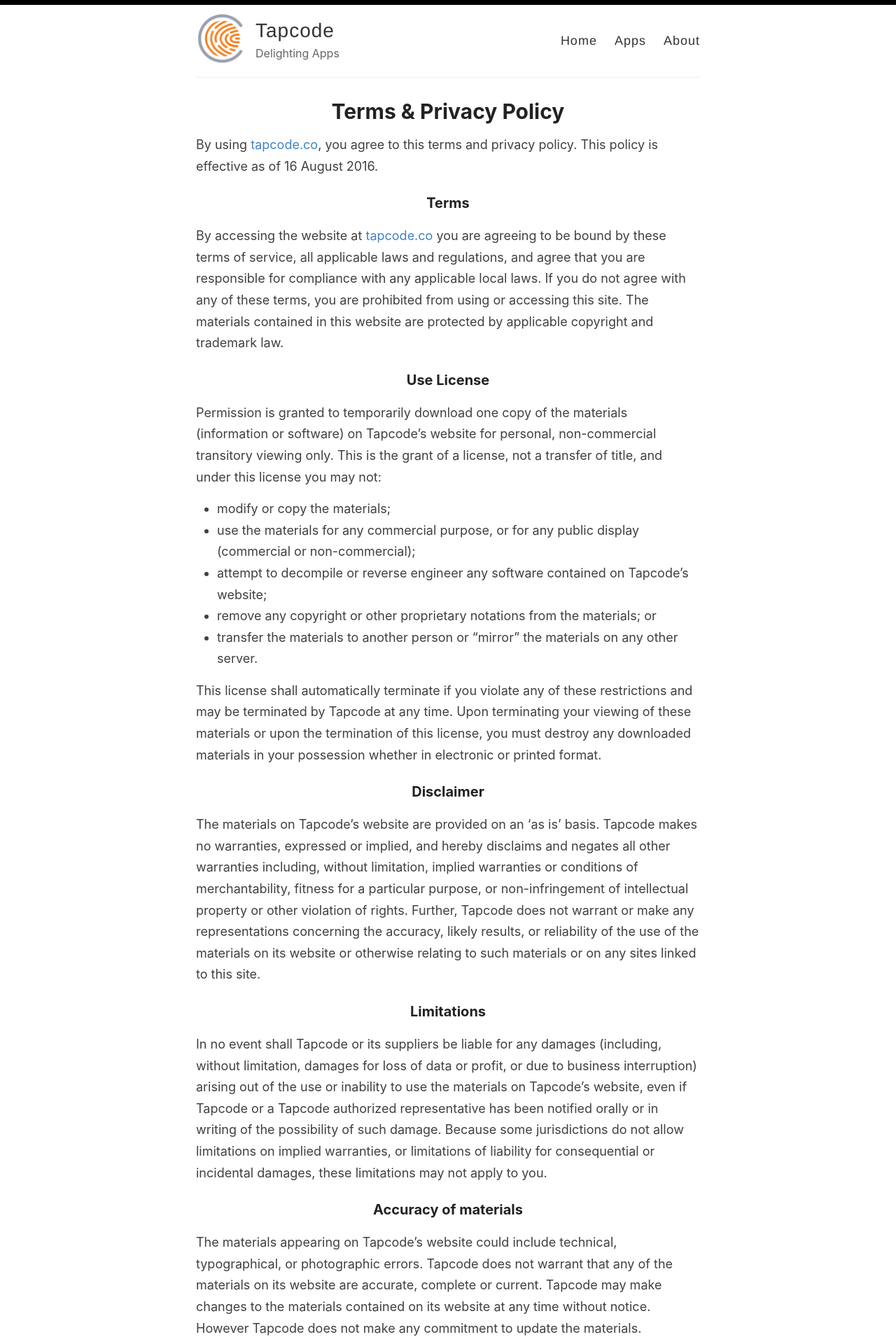
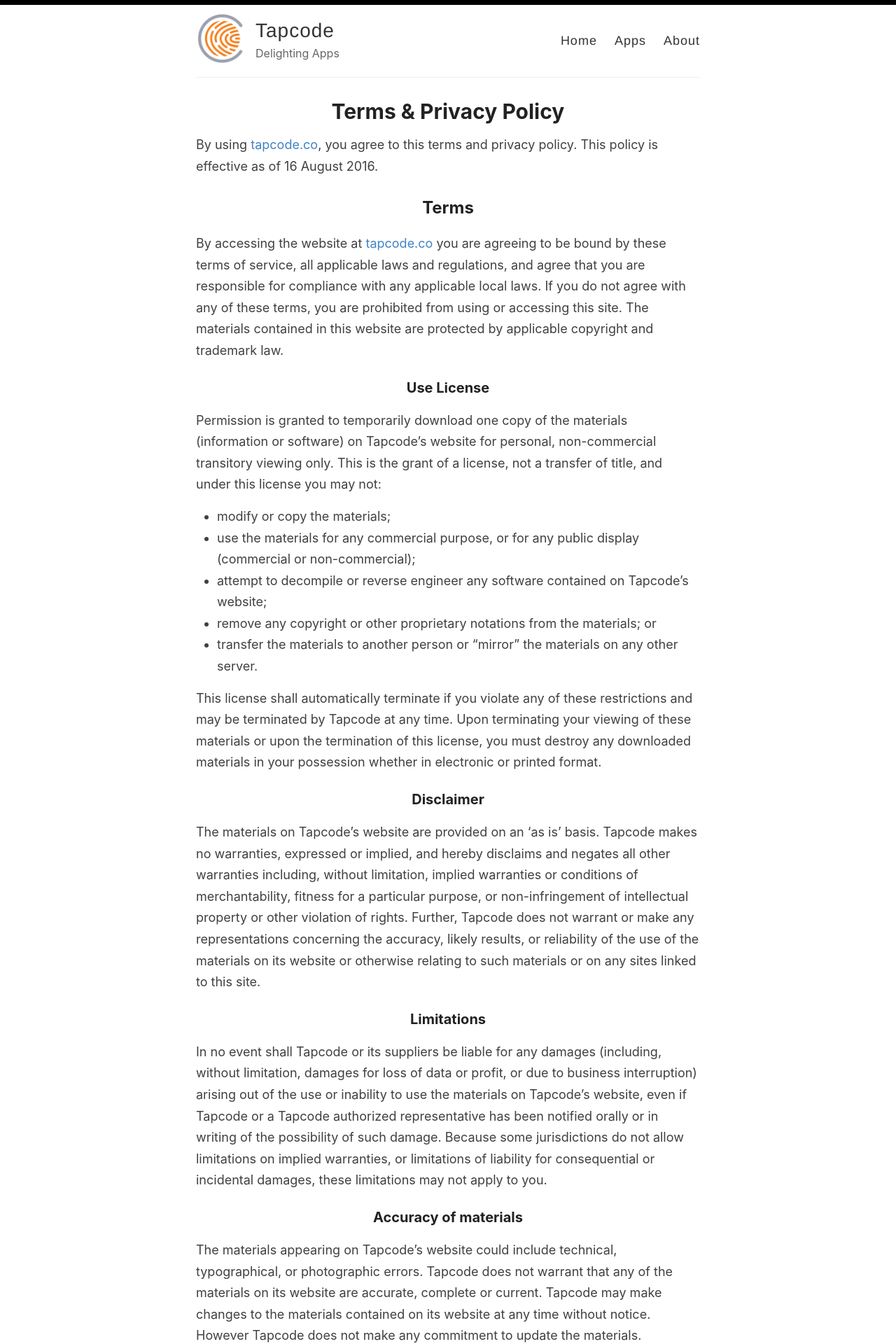
Before and after one commit to tapcode-apps/tapcode-webpage, a Jekyll site: the page built from _pages/privacy-policy.md, in a window 1280 px wide. Shown: the top 1920 px of the page at 70% size. Built offline with Jekyll 4.4.1, drawn with Linux system fonts in a browser that asks for light colours.

```diff
--- a/_pages/privacy-policy.md
+++ b/_pages/privacy-policy.md
@@ -6,7 +6,7 @@ permalink: /terms-privacy-policy/
 
 By using [tapcode.co](https://tapcode.co), you agree to this terms and privacy policy. This policy is effective as of 16 August 2016.
 
-### Terms
+## Terms
 By accessing the website at [tapcode.co](https://tapcode.co) you are agreeing to be bound by these terms of service, all applicable laws and regulations, and agree that you are responsible for compliance with any applicable local laws. If you do not agree with any of these terms, you are prohibited from using or accessing this site. The materials contained in this website are protected by applicable copyright and trademark law.
 
 ### Use License
```
